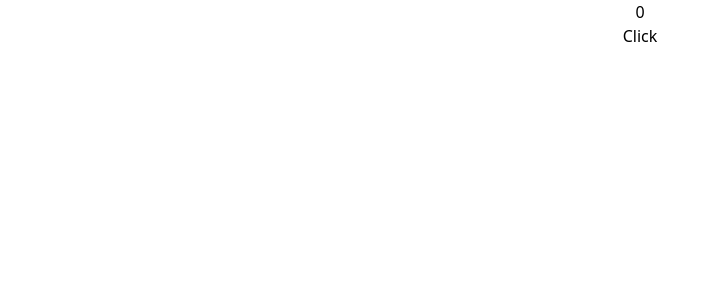
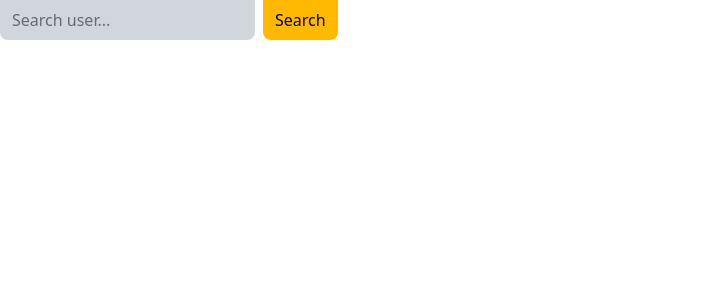
Before and after one commit to CodeWithSunny17/react-playground, a React (Vite) app: page / in a window 1280 px wide. Shown: the top 300 px of the page, without its empty margins (0-720 px from the left). Built offline with nearby package versions, Linux system fonts and the light colour scheme.

Commit message:
Assignment completed

```diff
--- a/package.json
+++ b/package.json
@@ -11,6 +11,7 @@
   },
   "dependencies": {
     "@tailwindcss/vite": "^4.0.8",
+    "axios": "^1.8.2",
     "react": "^19.0.0",
     "react-dom": "^19.0.0",
     "tailwindcss": "^4.0.8"
--- a/src/App.jsx
+++ b/src/App.jsx
@@ -1,14 +1,132 @@
-import "./App.css";
-import Sample from "./Sample";
+import { useEffect, useState } from "react";
+import axios from "axios";
 
-function App() {
+export default function App() {
+  const [query, setQuery] = useState("");
+  const [laoding, setLoading] = useState(false);
+  const [results, setResults] = useState([]);
+  const [error, setError] = useState(null);
+
+  const fetchResults = async (searchQuery) => {
+    if (!searchQuery) return;
+
+    setLoading(true);
+    setError("");
+
+    try {
+      const { data } = await axios.get(
+        `https://hn.algolia.com/api/v1/search?query=${searchQuery}`
+      );
+
+      if (data.hits.length === 0) {
+        setResults([]);
+        setError("No results found");
+      } else {
+        const resultsWithKarma = await Promise.all(
+          data.hits.map(async (item) => {
+            const authorName = item.author;
+            let submissionCount = "";
+
+            try {
+              const authorData = await axios.get(
+                `https://hn.algolia.com/api/v1/users/${authorName}`
+              );
+              submissionCount = authorData.data.karma;
+            } catch (err) {
+              console.error("Error fetching author data:", err);
+            }
+
+            return {
+              id: item.objectID,
+              title: item.title,
+              url: item.url,
+              author: item.author,
+              submissionCount,
+            };
+          })
+        );
+
+        setResults(resultsWithKarma);
+        setTotalPages(data.nbPages);
+      }
+    } catch (err) {
+      setError("Error fetching data. Try again.");
+    } finally {
+      setLoading(false);
+    }
+  };
+
+  useEffect(() => {
+    if (query) {
+      fetchResults(query);
+    }
+  }, []);
+
+  const handleChange = (e) => {
+    setQuery(e.target.value);
+  };
+
+  if (laoding) {
+    return <div>Loading...</div>;
+  }
+
   return (
-    <>
-      <div className="text-center">
-        <Sample />
+    <div className="App">
+      <div className="flex gap-2">
+        <input
+          type="text"
+          onChange={handleChange}
+          placeholder="Search user..."
+          className="bg-gray-300 py-2 px-3 rounded-b-lg"
+        />
+        <button
+          onClick={() => fetchResults(query)}
+          className="bg-amber-400 py-2 px-3 rounded-b-lg"
+        >
+          Search
+        </button>
       </div>
-    </>
+      <br />
+      <div>
+        {results.length > 0 && (
+          <table className="table-auto w-full border-collapse border border-gray-400 shadow-lg">
+            <thead>
+              <tr className="bg-gray-200">
+                <th className="border border-gray-400 px-4 py-2 text-left">
+                  Title
+                </th>
+                <th className="border border-gray-400 px-4 py-2 text-left">
+                  Author
+                </th>
+                <th className="border border-gray-400 px-4 py-2 text-left">
+                  Submission Count
+                </th>
+              </tr>
+            </thead>
+            <tbody>
+              {results.map((item, i) => (
+                <tr key={i} className="hover:bg-gray-100">
+                  <td className="border border-gray-400 px-4 py-2">
+                    <a
+                      href={item.url}
+                      target="_blank"
+                      className="text-blue-500 hover:underline"
+                    >
+                      {item.title || "No Title"}
+                    </a>
+                  </td>
+                  <td className="border border-gray-400 px-4 py-2">
+                    {item.author}
+                  </td>
+                  <td className="border border-gray-400 px-4 py-2">
+                    {item.submissionCount}
+                  </td>
+                </tr>
+              ))}
+            </tbody>
+          </table>
+        )}
+      </div>
+    </div>
   );
 }
-
-export default App;
--- a/src/sample.jsx
+++ /dev/null
@@ -1,17 +0,0 @@
-import React, { useState } from "react";
-
-export default function Sample() {
-  const [count, setCount] = useState(0);
-  return (
-    <div>
-      <div>{count}</div>
-      <button
-        onClick={() => {
-          setCount(count + 1);
-        }}
-      >
-        Click
-      </button>
-    </div>
-  );
-}
--- a/vite.config.js
+++ b/vite.config.js
@@ -4,6 +4,14 @@ import tailwindcss from '@tailwindcss/vite'
 
 // https://vite.dev/config/
 export default defineConfig({
-  plugins: [react(), tailwindcss()],
+  plugins: [react(), tailwindcss(),], server: {
+    proxy: {
+      '/search': {
+        target: 'hhttp://hn.algolia.com/api/v1',
+        changeOrigin: true,
+        secure: false,
+      }
+    }
+  }
 
 })
```
Also changed, not shown: 1 other file (tests, documents, lock files or other folders).
